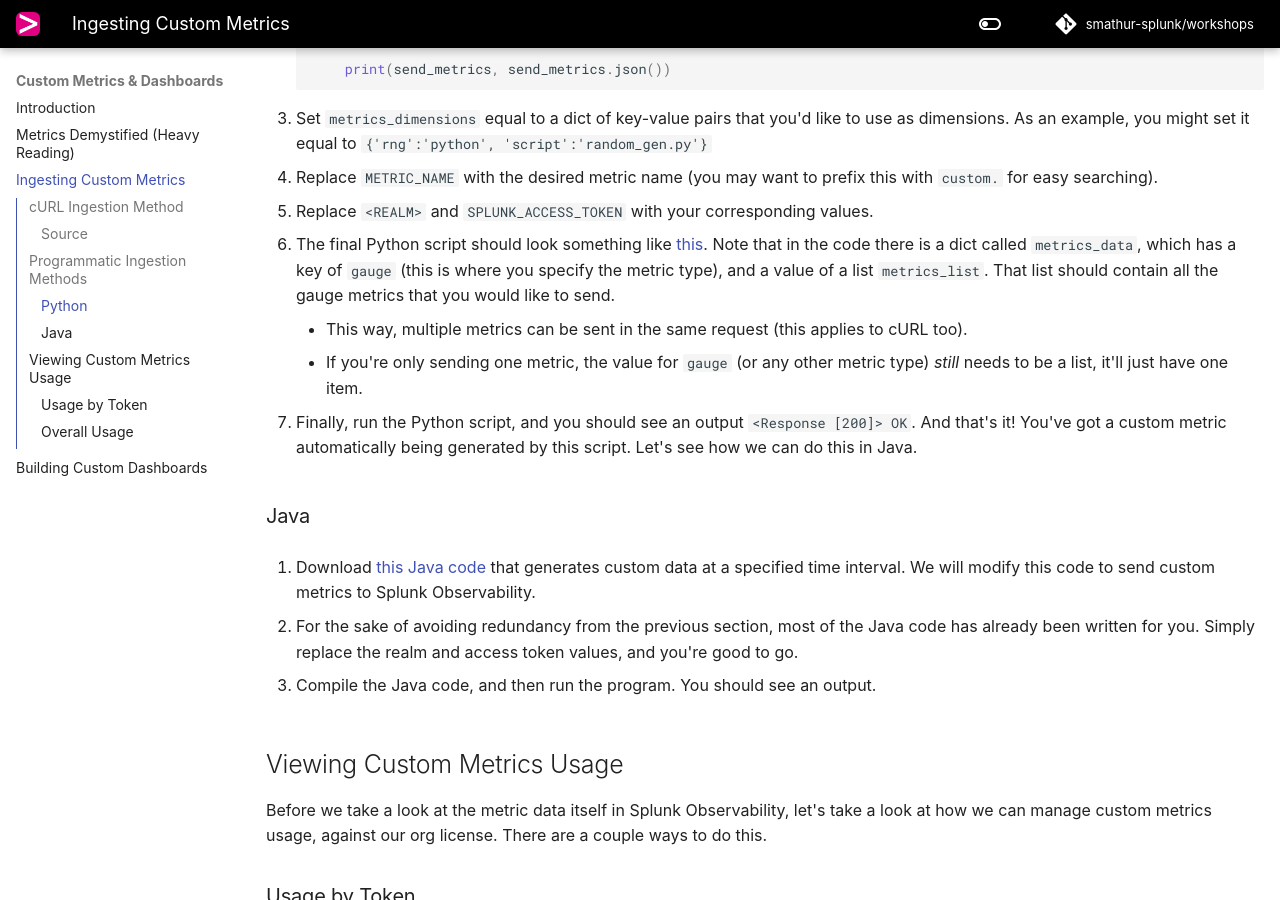
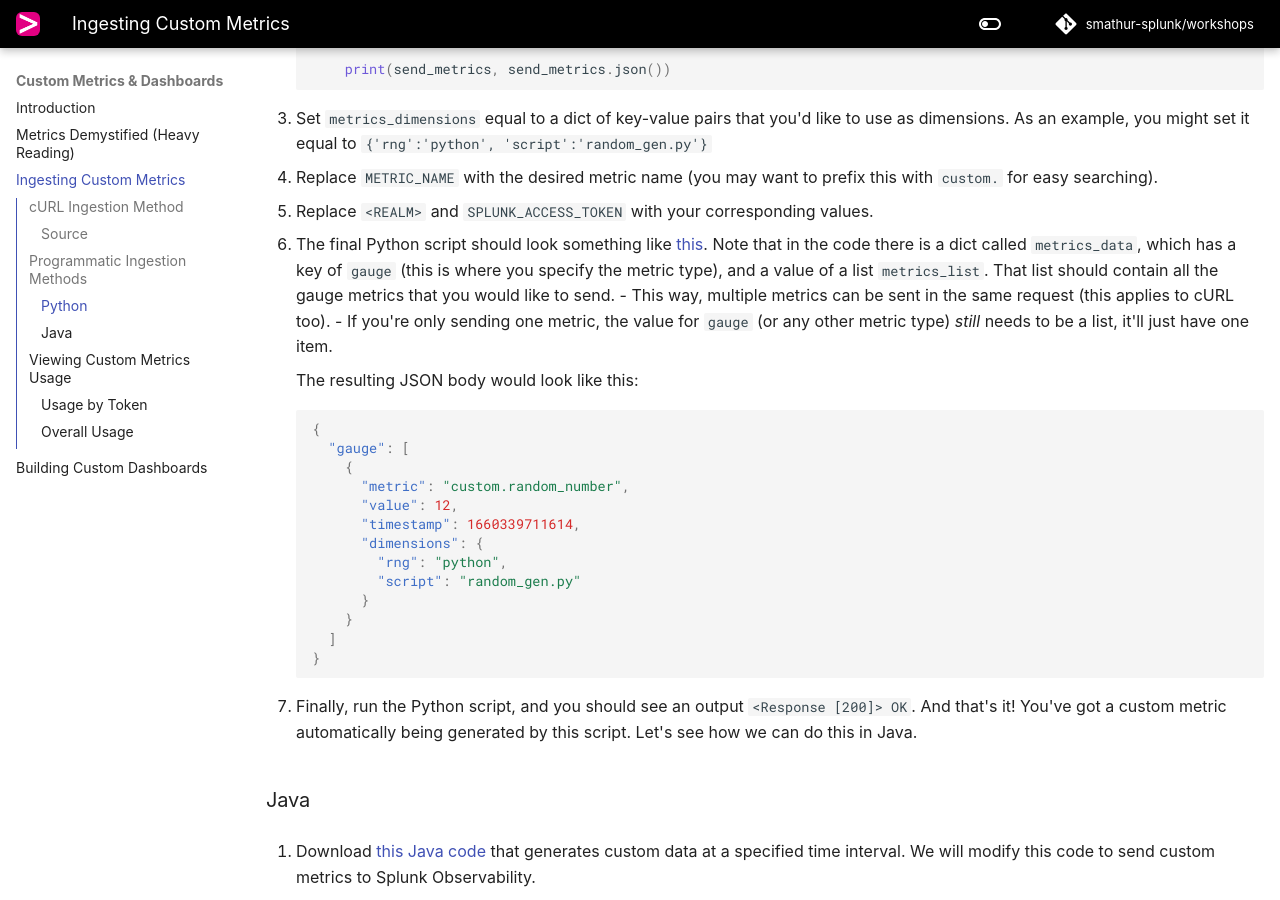
Before and after one commit to smathur-splunk/workshops, an MkDocs documentation site: the page built from docs/custom_metr.md, in a window 1280 px wide and 900 px high, scrolled down 1960 px. Built offline with MkDocs 1.6.1 and Material for MkDocs 9.7.7, drawn with Linux system fonts in a browser that asks for light colours; some web fonts are replaced; comment, search, counter and statistics services are not loaded; the version menu is left out.

Commit message:
Add JSON body example

````diff
--- a/docs/custom_metr.md
+++ b/docs/custom_metr.md
@@ -79,9 +79,27 @@
 
 5. Replace `<REALM>` and `SPLUNK_ACCESS_TOKEN` with your corresponding values.
 
-6. The final Python script should look something like [this](https://gist.github.com/smathur-splunk/2f9681884bde5ccb2ca6b30120e65956#file-random_gen-py). Note that in the code there is a dict called `metrics_data`, which has a key of `gauge` (this is where you specify the metric type), and a value of a list `metrics_list`. That list should contain all the gauge metrics that you would like to send.
-	- This way, multiple metrics can be sent in the same request (this applies to cURL too).
-	- If you're only sending one metric, the value for `gauge` (or any other metric type) *still* needs to be a list, it'll just have one item.
+6. The final Python script should look something like [this](https://gist.github.com/smathur-splunk/2f9681884bde5ccb2ca6b30120e65956#file-random_gen-py).
+	Note that in the code there is a dict called `metrics_data`, which has a key of `gauge` (this is where you specify the metric type), and a value of a list `metrics_list`. That list should contain all the gauge metrics that you would like to send.
+		- This way, multiple metrics can be sent in the same request (this applies to cURL too).
+		- If you're only sending one metric, the value for `gauge` (or any other metric type) *still* needs to be a list, it'll just have one item.
+
+	The resulting JSON body would look like this:
+	```json
+	{
+	  "gauge": [
+	    {
+	      "metric": "custom.random_number",
+	      "value": 12,
+	      "timestamp": 1660339711614,
+	      "dimensions": {
+	        "rng": "python",
+	        "script": "random_gen.py"
+	      }
+	    }
+	  ]
+	}
+	```
 
 7. Finally, run the Python script, and you should see an output `<Response [200]> OK`. And that's it! You've got a custom metric automatically being generated by this script. Let's see how we can do this in Java.
 
````
